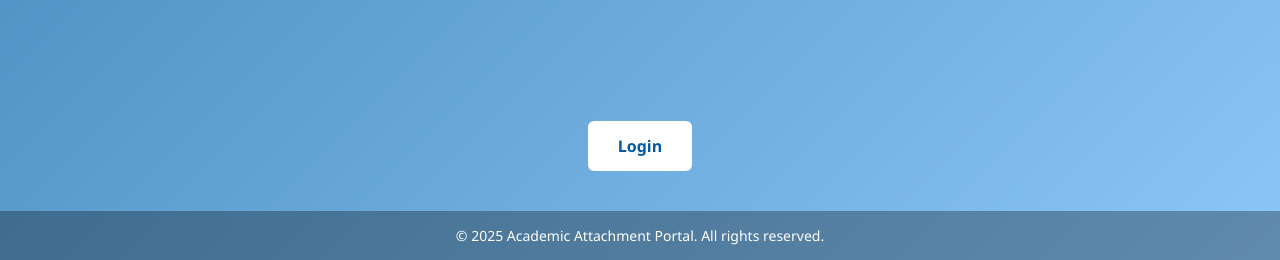
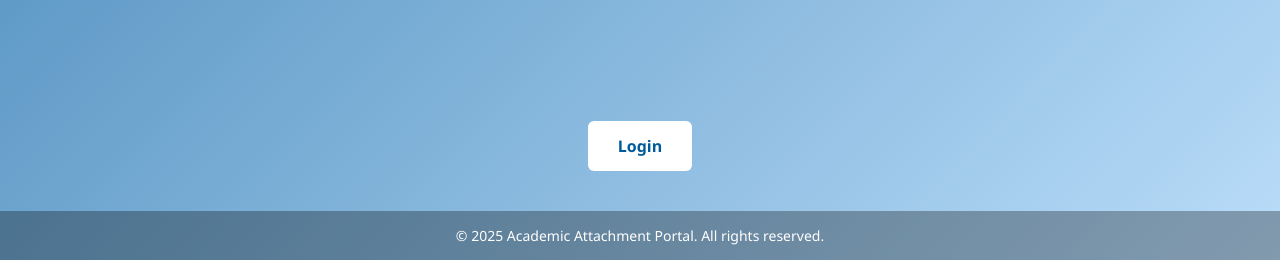
Before and after one commit to PrinceCuber/csi341-assignment, a PHP site: page /landing/landing.php in a window 1280 px wide. Shown: the part 540-800 px from the top of the page. Run offline with PHP 8.4, Linux system fonts and the light colour scheme.

Commit message:
Update landing.php

```diff
--- a/landing/landing.php
+++ b/landing/landing.php
@@ -16,7 +16,7 @@
         body, html {
             height: 100%;
             font-family: 'Segoe UI', Tahoma, Geneva, Verdana, sans-serif;
-            background: linear-gradient(135deg, rgba(0, 90, 156, 0.5), rgba(100, 179, 244, 0.5));
+            background: linear-gradient(135deg, rgba(0, 90, 156, 0.5),  rgba(163, 209, 247, 0.5));
             color: white;
             display: flex;
             flex-direction: column;
```
